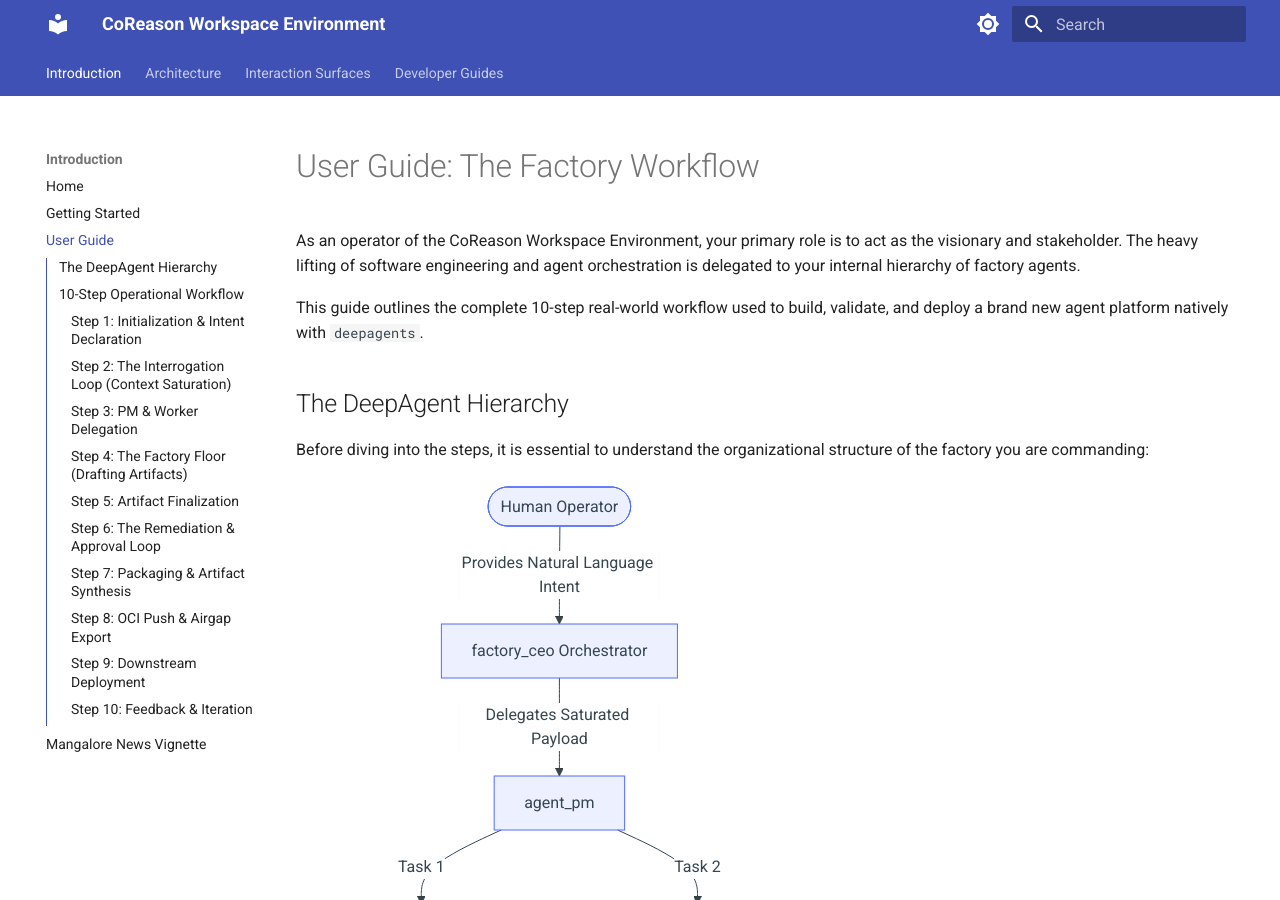
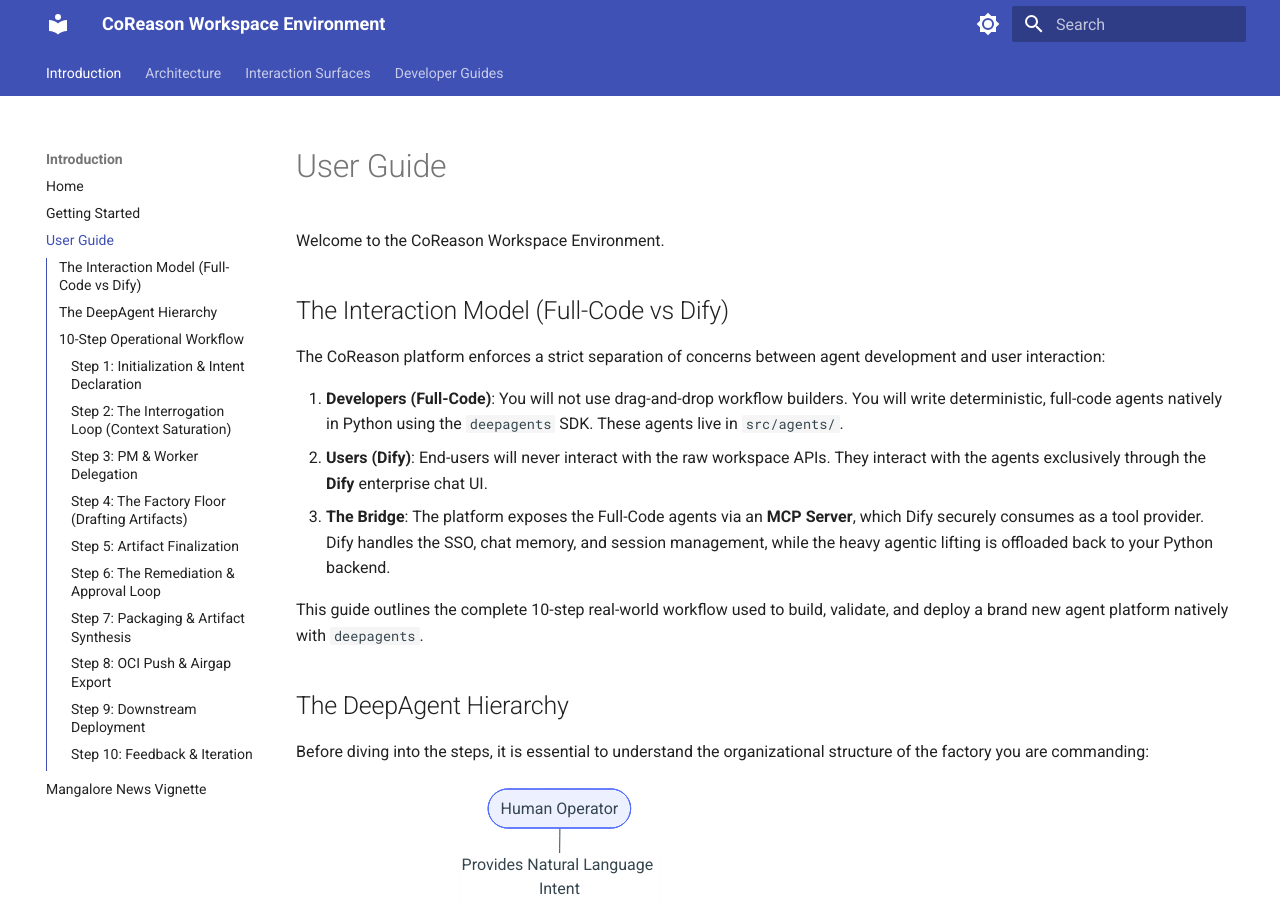
Before and after one commit to CoReason-AI/coreason-workspace-env, an MkDocs documentation site: the page built from docs/user_guide.md, in a window 1280 px wide and 900 px high. Built offline with MkDocs 1.6.1 and Material for MkDocs 9.7.7, drawn with Linux system fonts in a browser that asks for light colours.

Commit message:
docs: clarify Full-Code paradigm and Dify MCP bridging architecture

```diff
--- a/docs/user_guide.md
+++ b/docs/user_guide.md
@@ -1,6 +1,14 @@
-# User Guide: The Factory Workflow
+# User Guide
 
-As an operator of the CoReason Workspace Environment, your primary role is to act as the visionary and stakeholder. The heavy lifting of software engineering and agent orchestration is delegated to your internal hierarchy of factory agents.
+Welcome to the CoReason Workspace Environment.
+
+## The Interaction Model (Full-Code vs Dify)
+
+The CoReason platform enforces a strict separation of concerns between agent development and user interaction:
+
+1. **Developers (Full-Code)**: You will not use drag-and-drop workflow builders. You will write deterministic, full-code agents natively in Python using the `deepagents` SDK. These agents live in `src/agents/`.
+2. **Users (Dify)**: End-users will never interact with the raw workspace APIs. They interact with the agents exclusively through the **Dify** enterprise chat UI.
+3. **The Bridge**: The platform exposes the Full-Code agents via an **MCP Server**, which Dify securely consumes as a tool provider. Dify handles the SSO, chat memory, and session management, while the heavy agentic lifting is offloaded back to your Python backend.
 
 This guide outlines the complete 10-step real-world workflow used to build, validate, and deploy a brand new agent platform natively with `deepagents`.
 
```
Also changed, not shown: docs/core_architecture.md (+7 -1 lines), docs/deployment_guide.md (+7 -1 lines).
